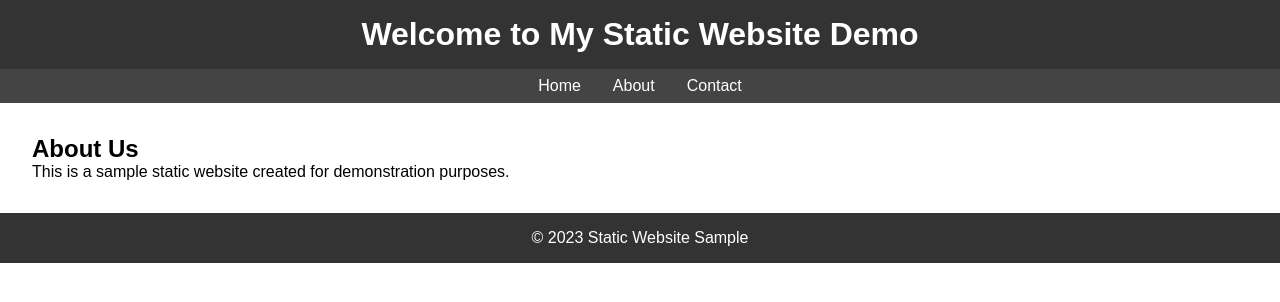
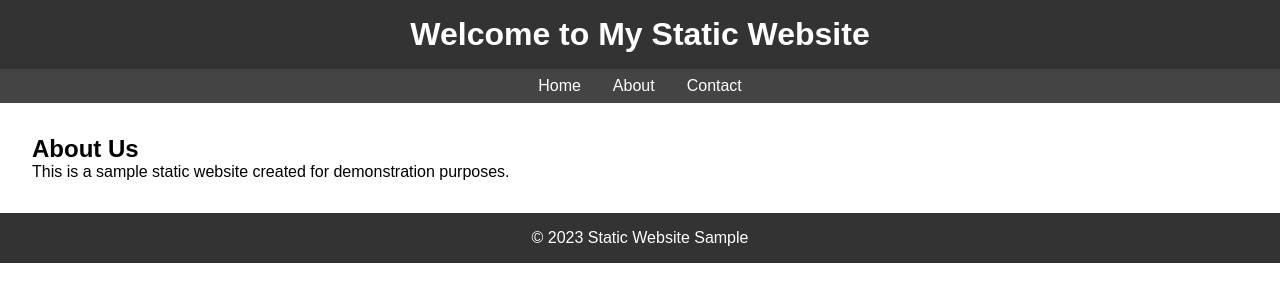
Before and after one commit to Shreyashbhise/Host-A-Static-Website-on-AWS-And-CI-CD-Pipeline, a plain HTML site: page index.html in a window 1280 px wide. Drawn offline with Linux system fonts and the light colour scheme.

Commit message:
Update index.html

```diff
--- a/index.html
+++ b/index.html
@@ -8,7 +8,7 @@
 </head>
 <body>
     <header>
-        <h1>Welcome to My Static Website Demo</h1>
+        <h1>Welcome to My Static Website</h1>
     </header>
     <nav>
         <ul>
```
